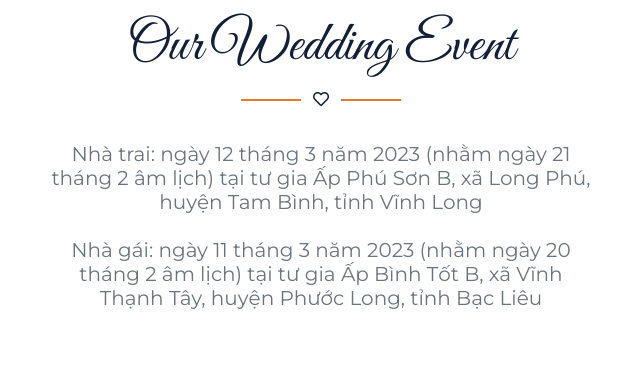
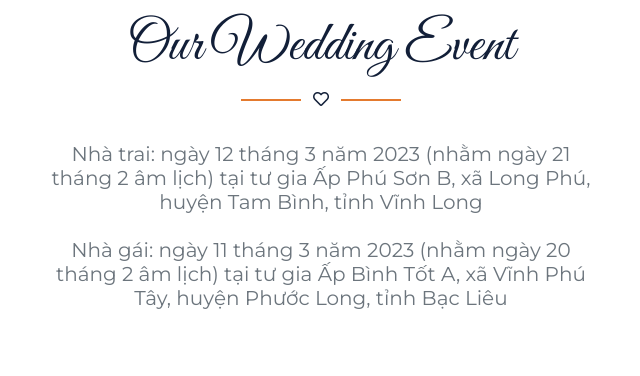
Before and after one commit to giangcse/giangcse.github.io, a plain HTML site: page index.html in a window 1280 px wide. Shown: the part 5012-5388 px from the top of the page, without its empty margins (319-959 px from the left). Drawn offline with nearby package versions, Linux system fonts and the light colour scheme; a script that the page names is missing; files whose address does not match are found by name.

Commit message:
Cập nhật địa chỉ

```diff
--- a/index.html
+++ b/index.html
@@ -278,7 +278,7 @@
             </div>
             <div class="row justify-content-center">
                 <div class="col-md-6 text-center">
-                    <h5 class="font-weight-normal text-muted mb-3 pb-3">Nhà trai: ngày 12 tháng 3 năm 2023 (nhằm ngày 21 tháng 2 âm lịch) tại tư gia Ấp Phú Sơn B, xã Long Phú, huyện Tam Bình, tỉnh Vĩnh Long <br> <br>Nhà gái: ngày 11 tháng 3 năm 2023 (nhằm ngày 20 tháng 2 âm lịch) tại tư gia Ấp Bình Tốt B, xã Vĩnh Thạnh Tây, huyện Phước Long, tỉnh Bạc Liêu</h5>
+                    <h5 class="font-weight-normal text-muted mb-3 pb-3">Nhà trai: ngày 12 tháng 3 năm 2023 (nhằm ngày 21 tháng 2 âm lịch) tại tư gia Ấp Phú Sơn B, xã Long Phú, huyện Tam Bình, tỉnh Vĩnh Long <br> <br>Nhà gái: ngày 11 tháng 3 năm 2023 (nhằm ngày 20 tháng 2 âm lịch) tại tư gia Ấp Bình Tốt A, xã Vĩnh Phú Tây, huyện Phước Long, tỉnh Bạc Liêu</h5>
                 </div>
             </div>
         </div>
```
